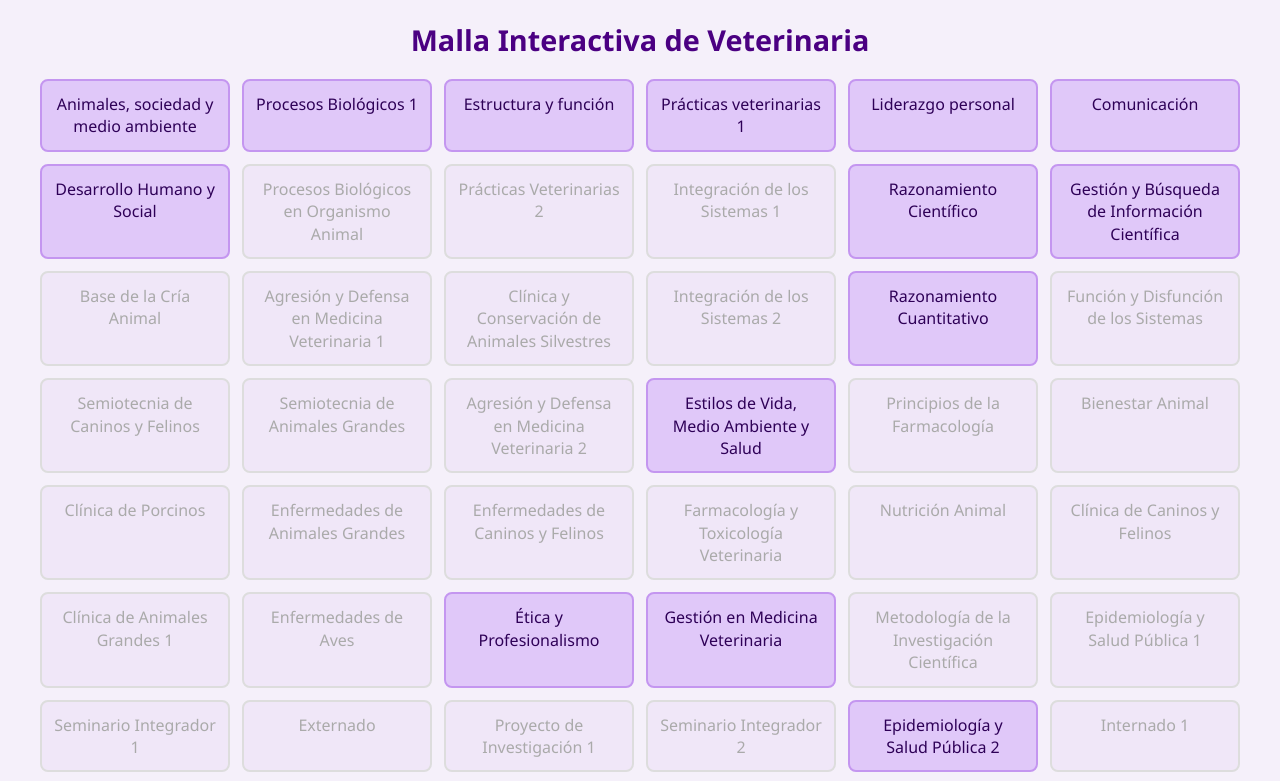
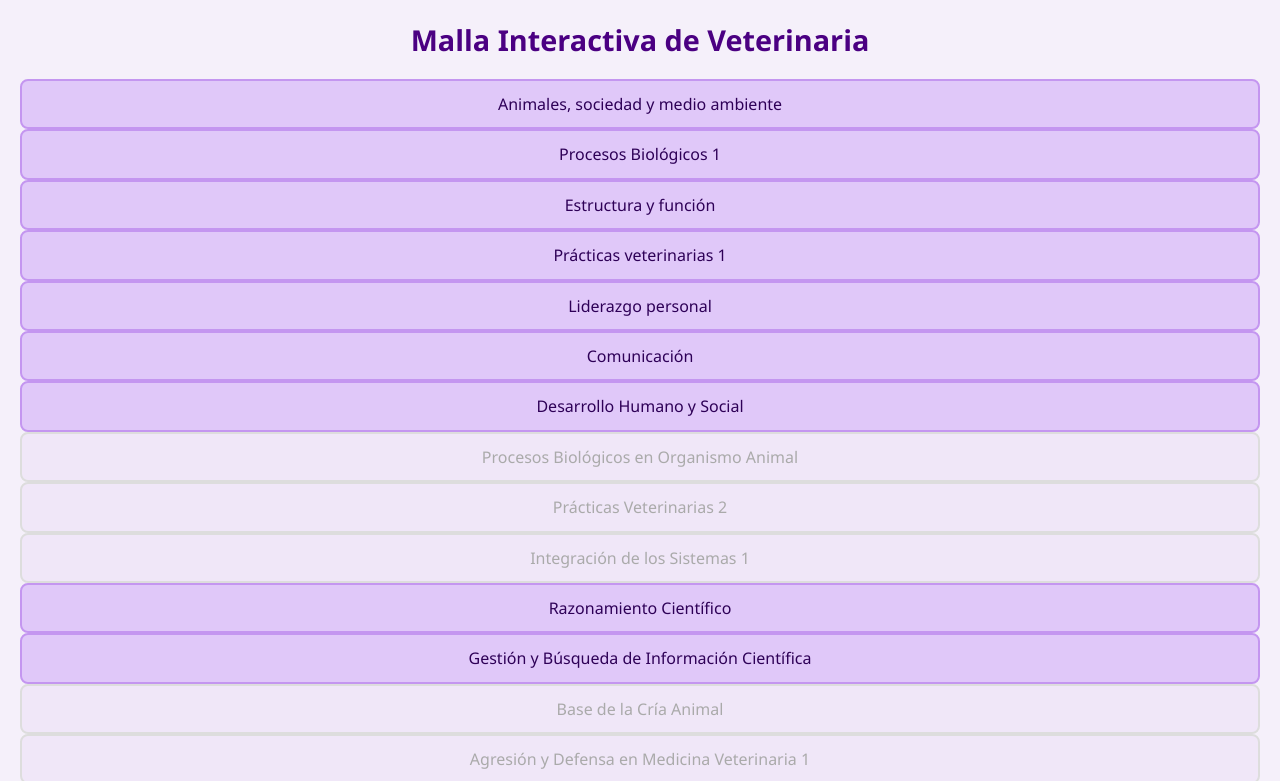
Before and after one commit to vtovar3105/malla-vet, a plain HTML site: page index.html in a window 1280 px wide. Shown: the top 781 px of the page. Drawn offline with Linux system fonts and the light colour scheme.

Commit message:
Update index.html

```diff
--- a/index.html
+++ b/index.html
@@ -8,7 +8,9 @@
 </head>
 <body>
   <h1>Malla Interactiva de Veterinaria</h1>
-  <div id="grid-container" class="grid"></div>
+  <div id="grid-container" class="grid-by-cycle">
+  <!-- Las columnas se llenarán con JavaScript -->
+</div>
   <script src="script.js"></script>
 </body>
 </html>
```
